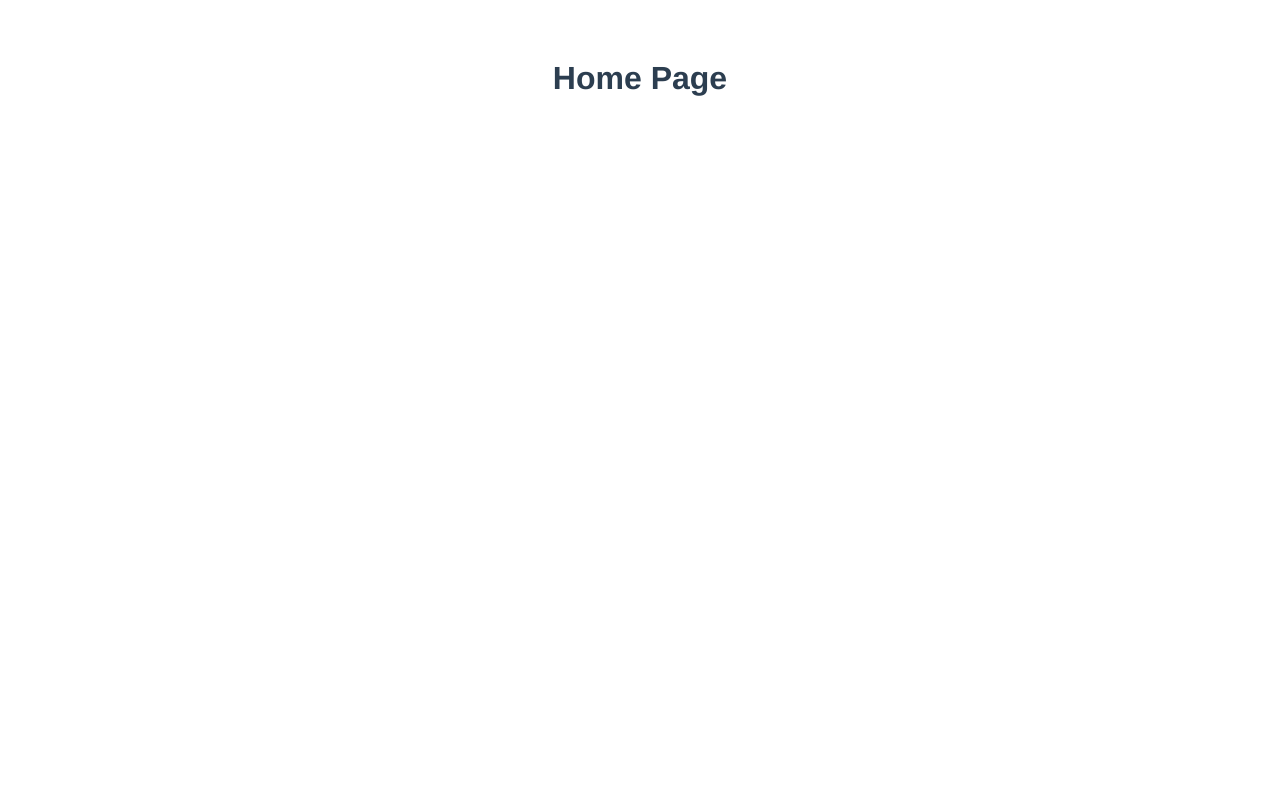
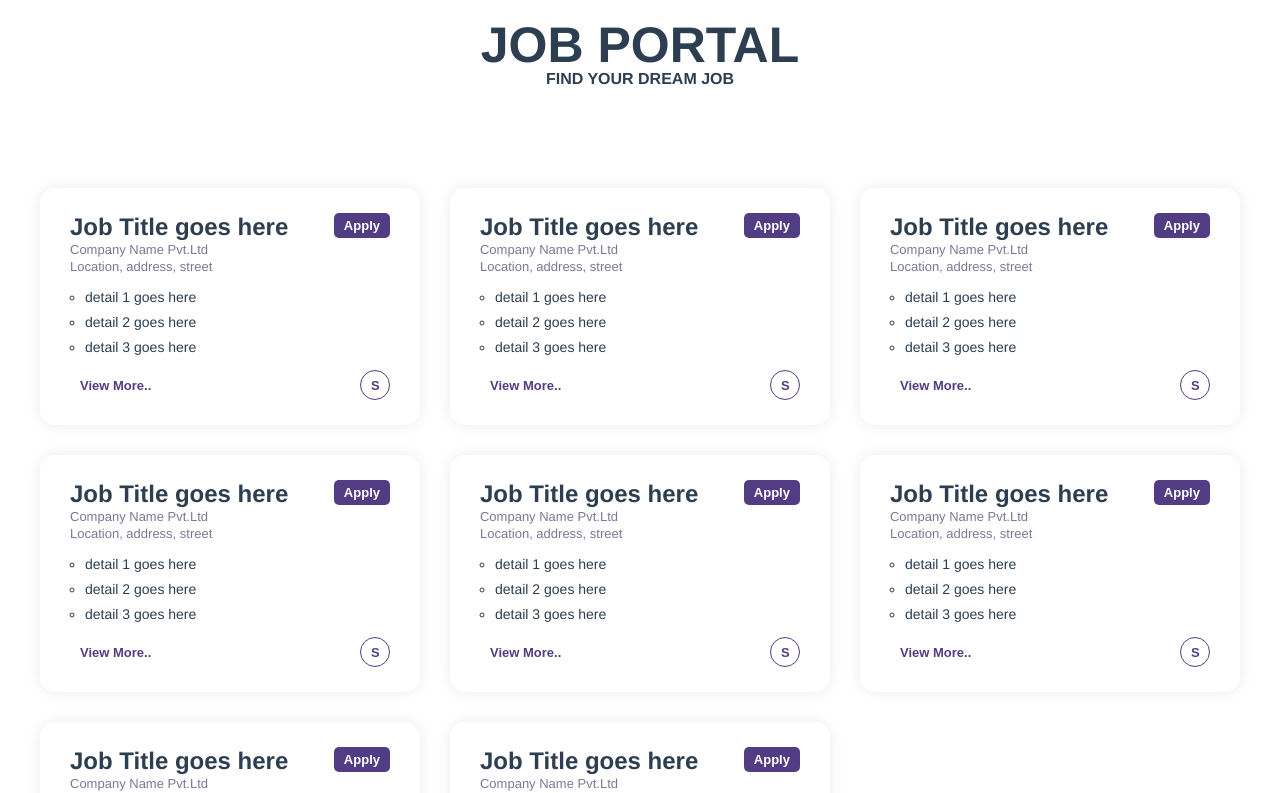
Before and after one commit to nizar-dev01/job-portal, a Vue app: page /#/home in a window 1280 px wide. Shown: the top 793 px of the page. Built offline with nearby package versions, Linux system fonts and the light colour scheme.

Commit message:
job list

```diff
--- a/src/router/routes.js
+++ b/src/router/routes.js
@@ -5,7 +5,7 @@ export default [
         name: 'home',
         component: Home,
         meta:{
-            layout:'blank'
+            layout:'app'
         }
     },
     {
--- a/src/template/layout/templates/app/Layout.vue
+++ b/src/template/layout/templates/app/Layout.vue
@@ -1,17 +1,22 @@
 <template>
     <header-component></header-component>
-    <slot></slot>
-    <footer-component></footer-component>
+    <div class="spacer">
+        <slot></slot>
+    </div>
 </template>
 
 <script>
 import headerComponent from './header-component'
-import footerComponent from './footer-component'
 export default {
     name: 'layout',
     components:{
-        headerComponent,
-        footerComponent
+        headerComponent
     }
 }
 </script>
+
+<style
+  lang="scss"
+  src="./style/layout.scss"
+  scoped
+></style>
--- a/src/template/layout/templates/app/footer-component.vue
+++ /dev/null
@@ -1,13 +0,0 @@
-<template>
-  <h1>Footer Component</h1>
-</template>
-
-<script>
-export default {
-
-}
-</script>
-
-<style>
-
-</style>
--- a/src/template/layout/templates/app/header-component.vue
+++ b/src/template/layout/templates/app/header-component.vue
@@ -1,5 +1,14 @@
 <template>
-  <h1>Header Component</h1>
+  <div class="header">
+    <router-link class="logo" to="/">
+      <span class="logo-title">
+        JOB PORTAL
+      </span>
+      <span class="descr">
+        FIND YOUR DREAM JOB
+      </span>
+    </router-link>
+  </div>
 </template>
 
 <script>
@@ -8,6 +17,8 @@ export default {
 }
 </script>
 
-<style>
-
-</style>
+<style
+  lang="scss"
+  src="./style/header.scss"
+  scoped
+></style>
--- /dev/null
+++ b/src/template/layout/templates/app/style/header.scss
@@ -0,0 +1,20 @@
+.header{
+    display: flex;
+    justify-content: center;
+    align-items: center;
+    .logo{
+        text-align: center;
+        margin-top: 20px;
+        font-weight: 900;
+        color: inherit;
+        text-decoration: none;
+        .logo-title{
+            font-size: 50px;
+            display: block;
+            line-height: 50px;
+        }
+        .descr{
+            font-size: 16px;
+        }
+    }
+}
--- /dev/null
+++ b/src/template/layout/templates/app/style/layout.scss
@@ -0,0 +1,5 @@
+.spacer{
+    max-width: 95%;
+    width: 1200px;
+    margin: 0 auto;
+}
--- a/src/template/style/app.scss
+++ b/src/template/style/app.scss
@@ -3,7 +3,5 @@
   font-family: Avenir, Helvetica, Arial, sans-serif;
   -webkit-font-smoothing: antialiased;
   -moz-osx-font-smoothing: grayscale;
-  text-align: center;
   color: #2c3e50;
-  margin-top: 60px;
 }
--- a/src/template/style/views/home.scss
+++ b/src/template/style/views/home.scss
@@ -0,0 +1,83 @@
+.hero{
+    margin-top: 100px;
+}
+.job-list{
+    display: flex;
+    flex-wrap: wrap;
+    margin: -15px;
+    .job-li{
+        width: 33.333%;
+        padding: 15px;
+    }
+}
+
+
+.row{
+    display: flex;
+    flex-wrap: wrap;
+    margin: -15px;
+    .col{
+        padding: 15px;
+        width: 100%;
+    }
+}
+.bt{
+    $cl: #523c84;
+    padding: 5px 10px;
+    border: none;
+    border-radius: 5px;
+    background: $cl;
+    color: white;
+    font-size: 13px;
+    font-weight: 900;
+    &.link{
+        color: $cl;
+        background: none;
+    }
+    &.icon-round{
+        border-radius: 50%;
+    }
+    &.outline{
+        border: 1px solid $cl;
+        color: $cl;
+        background: white;
+    }
+}
+.job-box {
+    padding: 25px 30px;
+    box-shadow: 0 0 15px #ececec;
+    border-radius: 15px;
+    .top{
+        .col{
+            display: flex;
+            .text{
+                flex-grow: 1;
+            }
+        }
+        .title{
+            margin: 0;
+        }
+        .info{
+            margin: 0;
+            color: #7c7797;
+            font-size: 13px;
+            line-height: 17px;
+        }
+    }
+    .details{
+        .job-details{
+            font-size: 14px;
+            line-height: 25px;
+            margin: 10px 15px;
+            list-style: circle;
+        }
+    }
+    .actions{
+        display: flex;
+        justify-content: space-between;
+        .icon-round{
+            height: 30px;
+            width: 30px;
+        }
+    }
+}
--- a/src/template/views/Home.vue
+++ b/src/template/views/Home.vue
@@ -1,5 +1,35 @@
 <template>
-  <h1>Home Page</h1>
+  <div class="hero">
+    <ul class="job-list">
+      <li class="job-li" v-for="n in 8" :key="n">
+        <div class="job-box">
+          <div class="row top">
+            <div class="col">
+              <div class="text">
+                <h2 class="title">Job Title goes here</h2>
+                <p class="info company">Company Name Pvt.Ltd</p>
+                <p class="info location">Location, address, street</p>
+              </div>
+              <div class="action">
+                <button class="bt apply" type="button">Apply</button>
+              </div>
+            </div>
+          </div>
+          <div class="details">
+            <ul class="col job-details">
+              <li>detail 1 goes here</li>
+              <li>detail 2 goes here</li>
+              <li>detail 3 goes here</li>
+            </ul>
+          </div>
+          <div class="actions">
+              <button class="bt link">View More..</button>
+              <button class="bt icon-round outline">S</button>
+          </div>
+        </div>
+      </li>
+    </ul>
+  </div>
 </template>
 
 <script>
```
